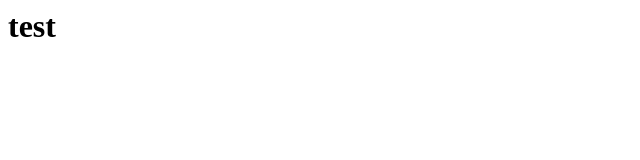
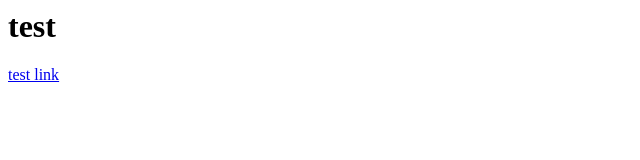
Before and after one commit to allisonwmoss/allisonwmoss.github.io, a plain HTML site: page index.html in a window 1280 px wide. Shown: the full height of the page, 0-640 px from the left. Drawn offline with Linux system fonts and the light colour scheme.

Commit message:
Testing ability to link to other app, fixed issue.

```diff
--- a/index.html
+++ b/index.html
@@ -1,2 +1,2 @@
 <h1>test</h1>
-<a href="junimo-jump/index.html"></a>
+<a href="junimo-jump/index.html">test link</a>
```
